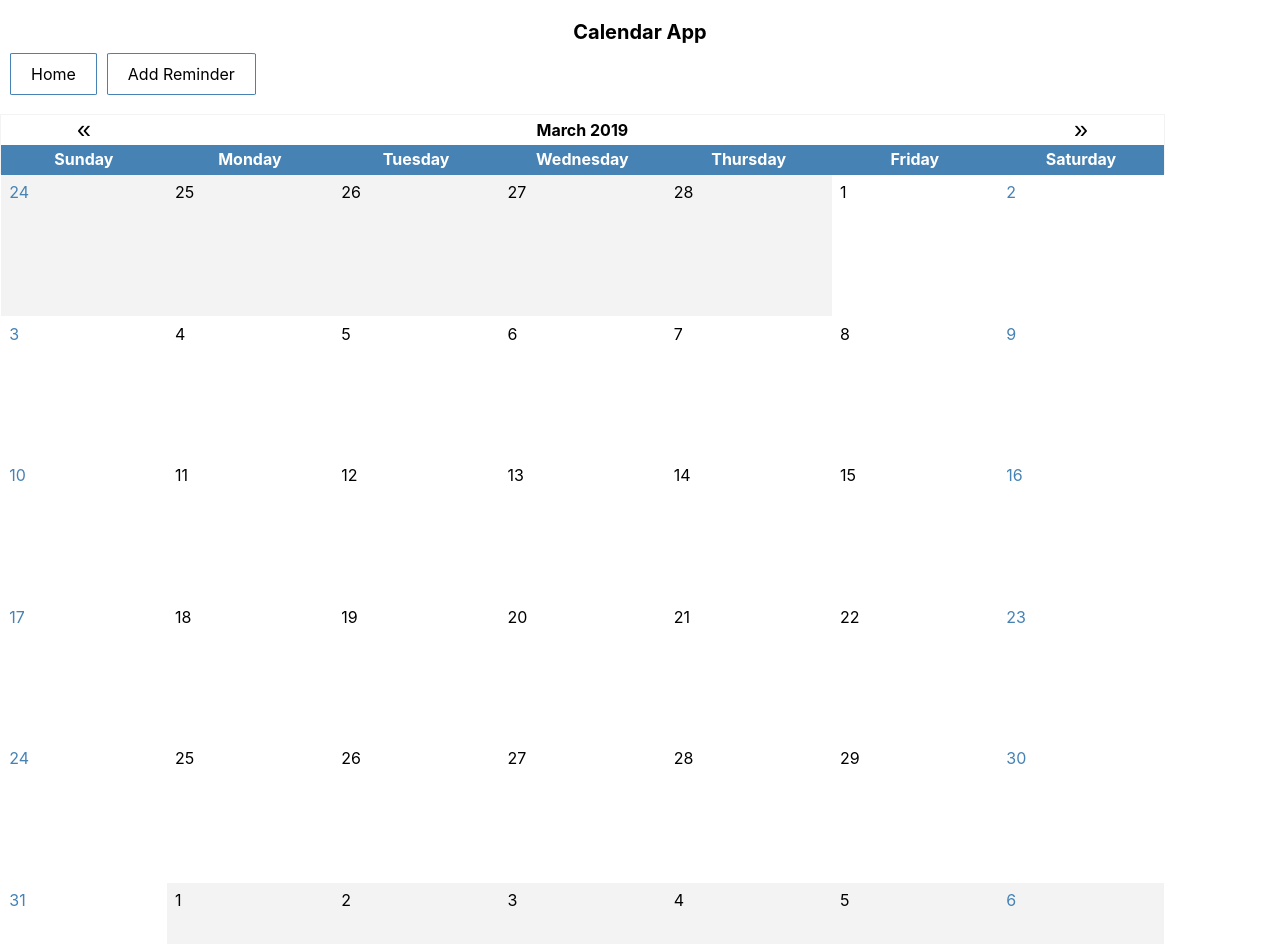
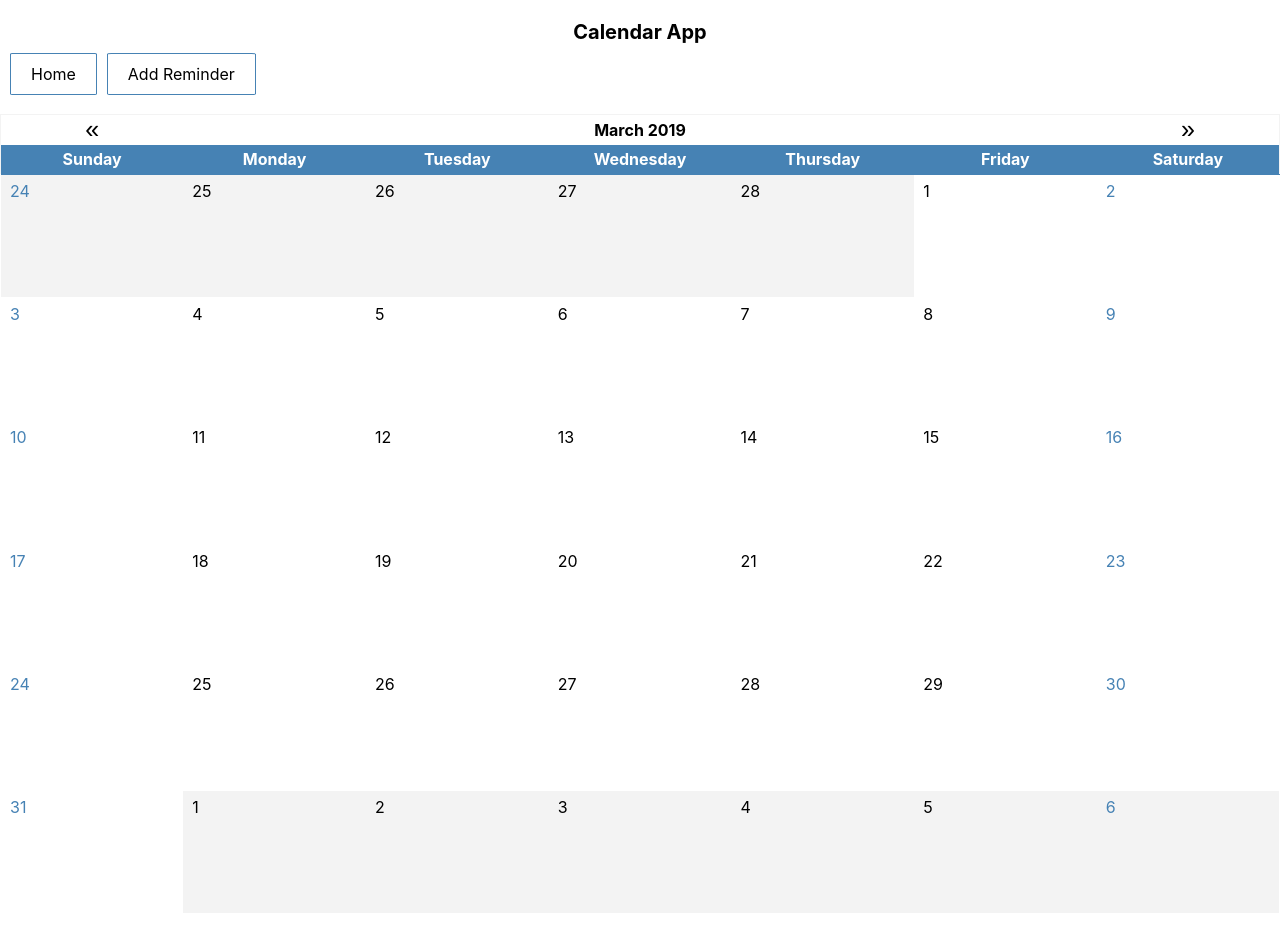
Before and after one commit to asdrubalivan/calendar-app, a React (Create React App) app: page / in a window 1280 px wide. Shown: the top 944 px of the page. After the commit the page ends 914 px from the top, so only its background shows below. Built offline with nearby package versions, Linux system fonts and the light colour scheme.

Commit message:
Adding 100vw of width and 100vh of height

```diff
--- a/src/calendar.js
+++ b/src/calendar.js
@@ -12,8 +12,8 @@ import {
 
 
 const CalendarWrapper = styled.table`
-  width: 91vw;
-  height: 91rem;
+  width: 100vw;
+  height: 100vh;
   border: 1px solid #f3f3f3;
   font-size: 1.6rem;
   border-collapse: collapse;
```
